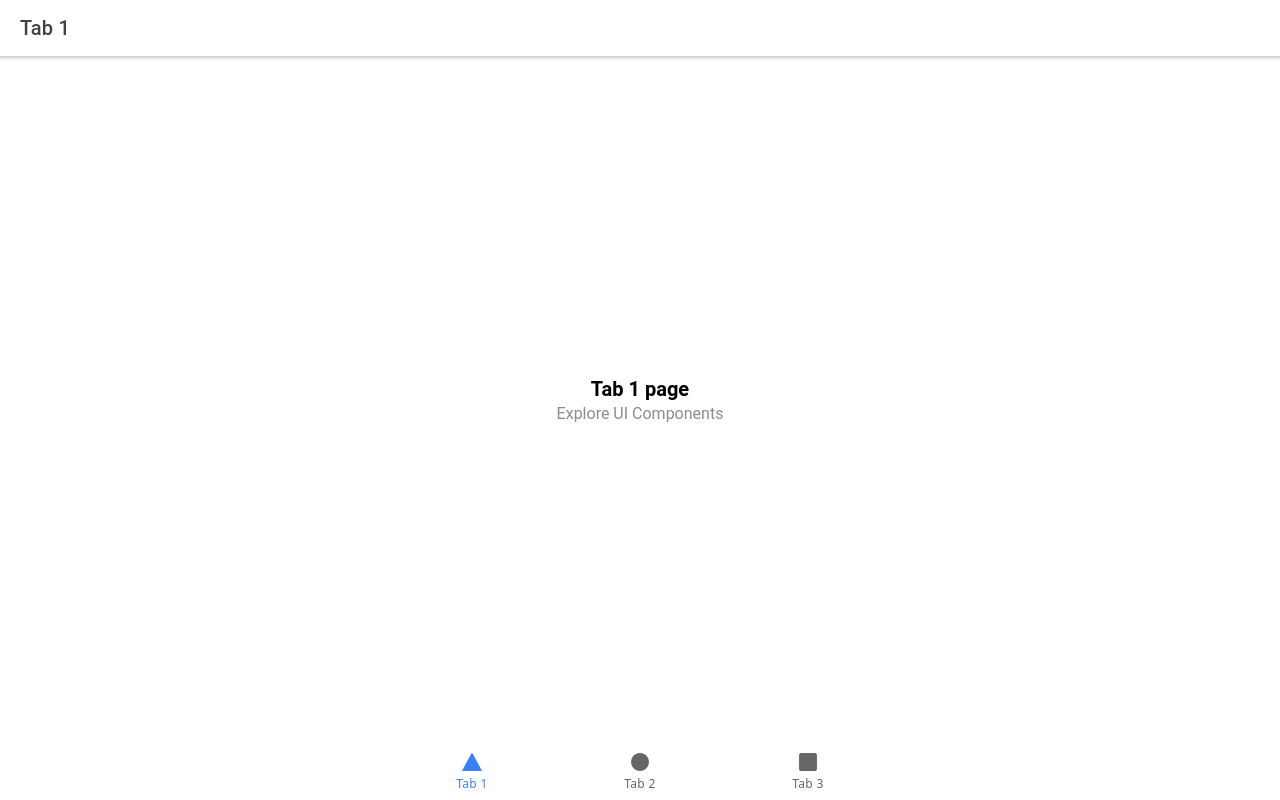
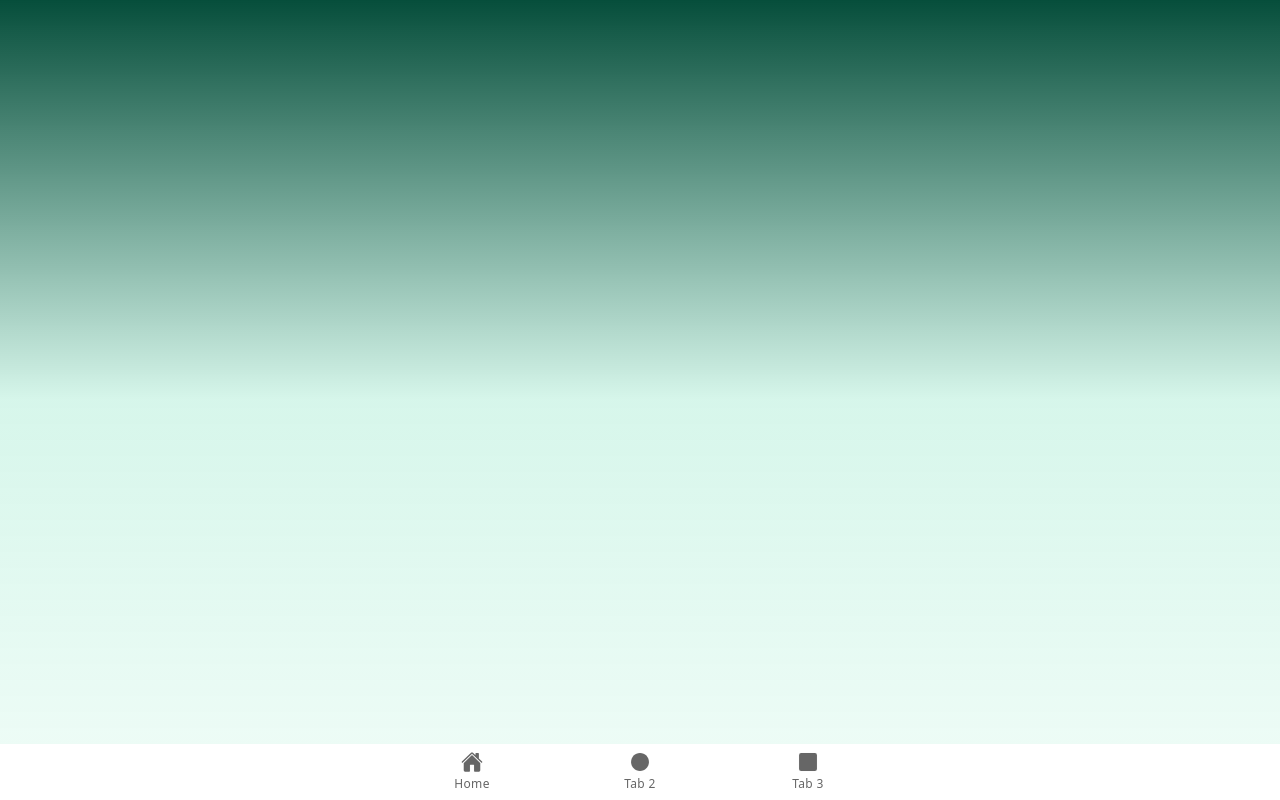
Before and after one commit to LRodriguez92/plant-app-client, a React (Create React App) app: page /tab1 in a window 1280 px wide. Built offline with nearby package versions, Linux system fonts and the light colour scheme.

Commit message:
create weather & schedule components in homepage

```diff
--- a/src/App.tsx
+++ b/src/App.tsx
@@ -10,8 +10,8 @@ import {
   setupIonicReact
 } from '@ionic/react';
 import { IonReactRouter } from '@ionic/react-router';
-import { ellipse, square, triangle } from 'ionicons/icons';
-import Tab1 from './pages/Tab1';
+import { ellipse, square, triangle, home } from 'ionicons/icons';
+import Home from './pages/Home';
 import Tab2 from './pages/Tab2';
 import Tab3 from './pages/Tab3';
 import Login from './pages/Login'
@@ -42,10 +42,11 @@ setupIonicReact();
 const App: React.FC = () => (
   <IonApp>
     <IonReactRouter>
+      <div className="h-full bg-gradient-to-b from-emerald-900 via-emerald-400/20 to-emerald-300/10">
       <IonTabs>
         <IonRouterOutlet>
-          <Route exact path="/tab1">
-            <Tab1 />
+          <Route exact path="/home">
+            <Home />
           </Route>
           <Route exact path="/tab2">
             <Tab2 />
@@ -60,13 +61,13 @@ const App: React.FC = () => (
             <Register />
           </Route>
           <Route exact path="/">
-            <Redirect to="/tab1" />
+            <Redirect to="/home" />
           </Route>
         </IonRouterOutlet>
         <IonTabBar slot="bottom">
-          <IonTabButton tab="tab1" href="/tab1">
-            <IonIcon icon={triangle} />
-            <IonLabel>Tab 1</IonLabel>
+          <IonTabButton tab="home" href="/home">
+            <IonIcon icon={home} />
+            <IonLabel>Home</IonLabel>
           </IonTabButton>
           <IonTabButton tab="tab2" href="/tab2">
             <IonIcon icon={ellipse} />
@@ -78,6 +79,7 @@ const App: React.FC = () => (
           </IonTabButton>
         </IonTabBar>
       </IonTabs>
+      </div>
     </IonReactRouter>
   </IonApp>
 );
--- a/src/pages/Tab1.tsx
+++ /dev/null
@@ -1,25 +0,0 @@
-import { IonContent, IonHeader, IonPage, IonTitle, IonToolbar } from '@ionic/react';
-import ExploreContainer from '../components/ExploreContainer';
-import './Tab1.css';
-
-const Tab1: React.FC = () => {
-  return (
-    <IonPage>
-      <IonHeader>
-        <IonToolbar>
-          <IonTitle>Tab 1</IonTitle>
-        </IonToolbar>
-      </IonHeader>
-      <IonContent fullscreen>
-        <IonHeader collapse="condense">
-          <IonToolbar>
-            <IonTitle size="large">Tab 1</IonTitle>
-          </IonToolbar>
-        </IonHeader>
-        <ExploreContainer name="Tab 1 page" />
-      </IonContent>
-    </IonPage>
-  );
-};
-
-export default Tab1;
--- a/src/pages/Tab2.tsx
+++ b/src/pages/Tab2.tsx
@@ -4,21 +4,7 @@ import './Tab2.css';
 
 const Tab2: React.FC = () => {
   return (
-    <IonPage>
-      <IonHeader>
-        <IonToolbar>
-          <IonTitle>Tab 2</IonTitle>
-        </IonToolbar>
-      </IonHeader>
-      <IonContent fullscreen>
-        <IonHeader collapse="condense">
-          <IonToolbar>
-            <IonTitle size="large">Tab 2</IonTitle>
-          </IonToolbar>
-        </IonHeader>
-        <ExploreContainer name="Tab 2 page" />
-      </IonContent>
-    </IonPage>
+    <div></div>
   );
 };
 
```
